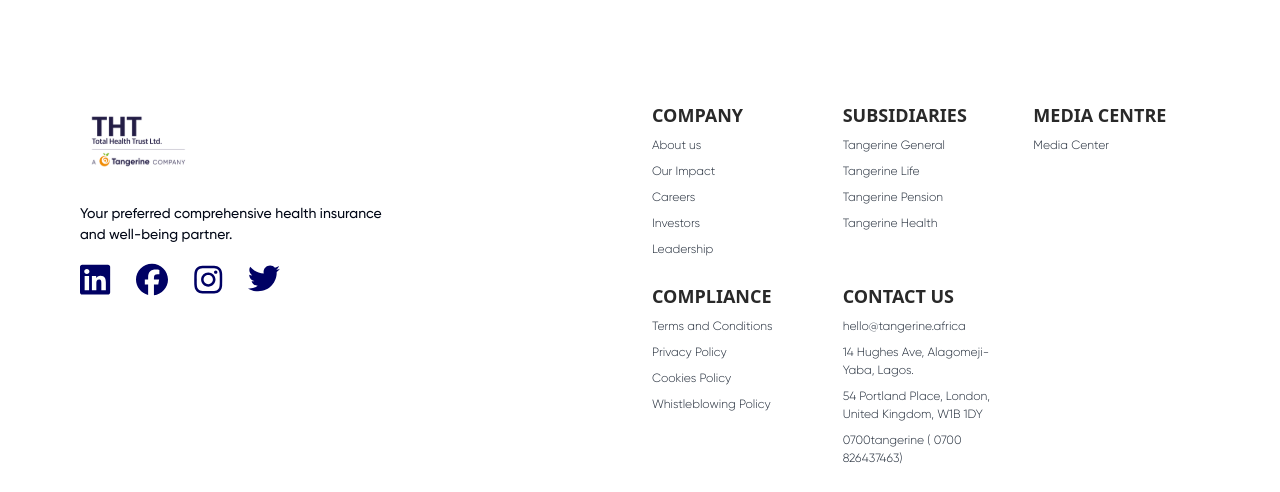
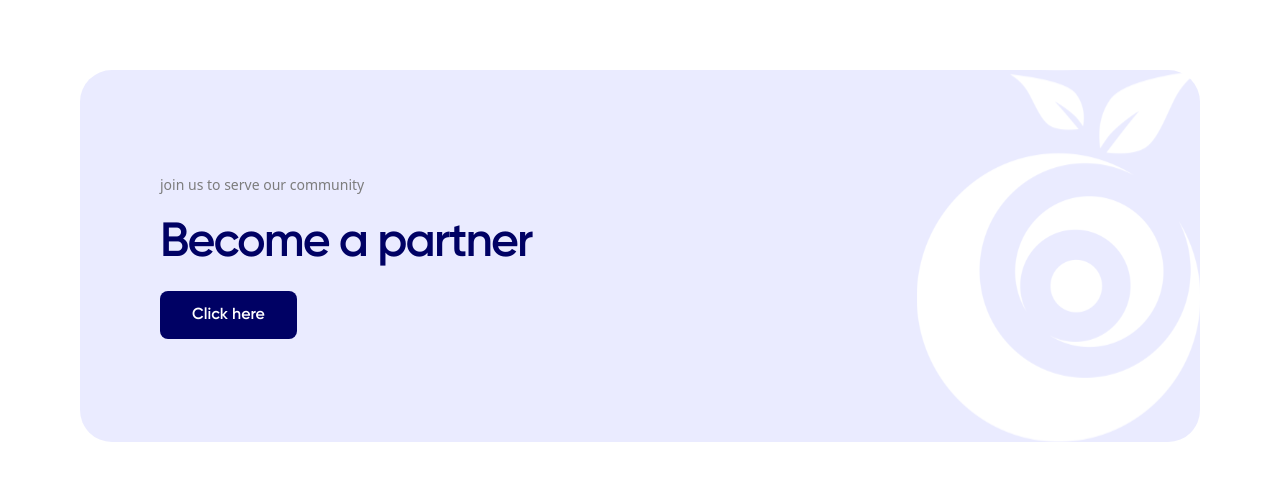
Before and after one commit to deasytech/tangerine-financial, a Next.js app: page /tangerine-health/csr in a window 1280 px wide. Shown: the part 588-1080 px from the top of the page. Built offline with nearby package versions, Linux system fonts and the light colour scheme.

Commit message:
csr page

```diff
--- a/app/(tht)/tangerine-health/(about)/csr/page.tsx
+++ b/app/(tht)/tangerine-health/(about)/csr/page.tsx
@@ -1,4 +1,5 @@
 import Image from 'next/image'
+import Link from 'next/link'
 import React from 'react'
 
 const CSRPage = () => {
@@ -14,6 +15,25 @@
           <Image src="/images/tht/csr-banner.png" alt="CSR" width={598} height={393} className="w-full h-auto" />
         </div>
       </section>
+
+      <section className="relative max-container padding-container mt-20">
+        <div className="w-full min-h-[372px] flex justify-start items-center bg-blue-50 rounded-3xl" style={{
+          backgroundImage: "url('/icons/life/white-logo-icon.svg')",
+          backgroundPosition: "bottom right",
+          backgroundSize: "contain",
+          backgroundRepeat: "no-repeat",
+        }}>
+          <div className="h-full flex-col justify-center items-center md:items-start px-8 md:pl-20 gap-6 flex w-full md:w-1/2">
+            <p className="regular-14 text-generic-500 text-center">
+              join us to serve our community
+            </p>
+            <h3 className="bold-56 md:bold-48 text-blue-950">Become a partner</h3>
+            <Link href="/" className="w-fit px-8 py-3 bg-blue-950 rounded-lg justify-center items-center gap-3 inline-flex">
+              <p className="text-center text-white text-base font-normal font-gilroy-semibold">Click here</p>
+            </Link>
+          </div>
+        </div>
+      </section>
     </>
   )
 }
```
